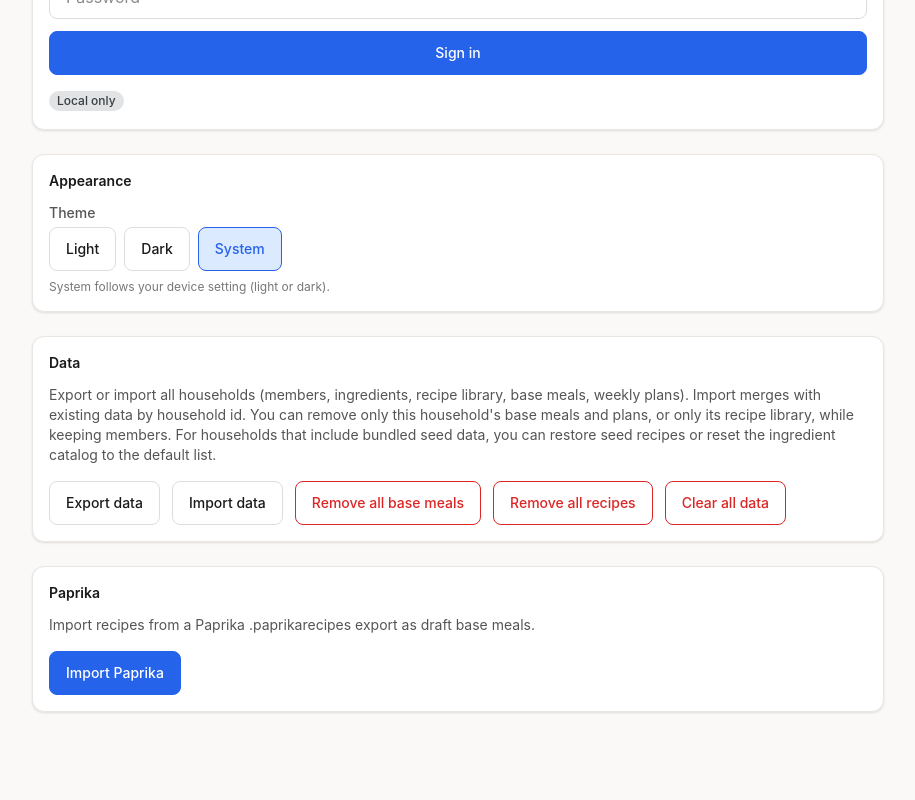
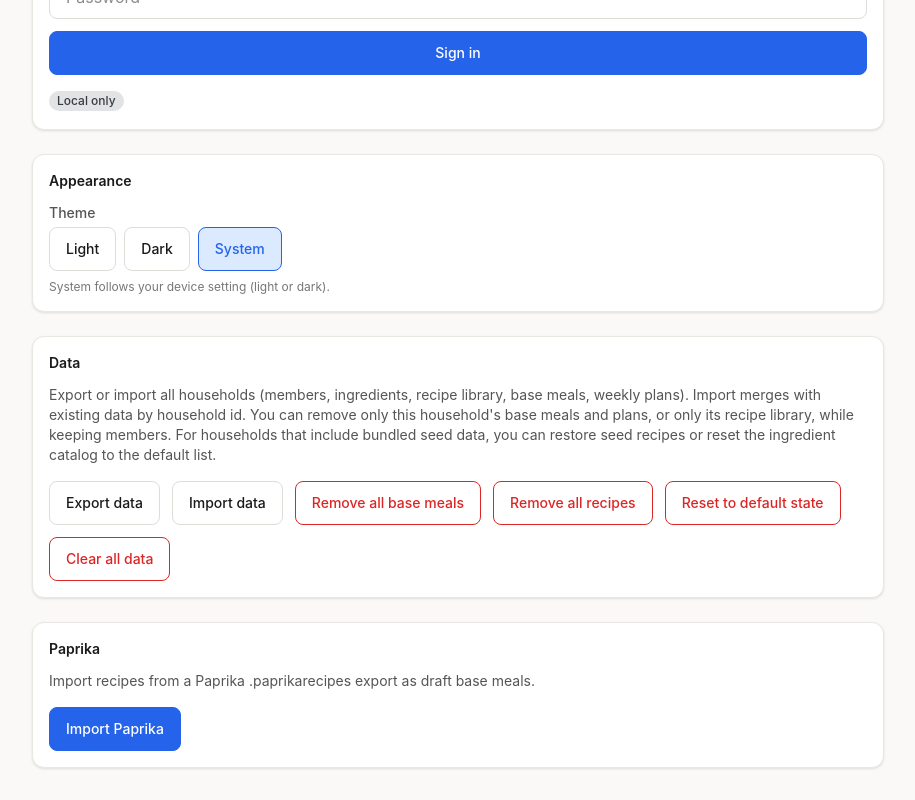
Before and after one commit to kahboom/one-base-plate, a React (Vite) app: page /household/1/settings in a window 1280 px wide. Shown: the part 523-1323 px from the top of the page, without its empty margins (182-1097 px from the left). Before the commit the page ends 1267 px from the top, so only its background shows below. Built offline with nearby package versions, Linux system fonts and the light colour scheme; no server answers.

Commit message:
chore: minor changes

```diff
--- a/src/pages/Settings.tsx
+++ b/src/pages/Settings.tsx
@@ -14,6 +14,7 @@ import {
   loadDefaultHouseholdId,
   mergeSeedRecipesForHousehold,
   resetHouseholdIngredientsToSeed,
+  resetToDefaultState,
   saveDefaultHouseholdId,
 } from '../storage';
 import { clearImportSession } from '../paprika-parser';
@@ -52,6 +53,12 @@ export default function Settings() {
     requestConfirm: requestConfirmSeedIngredients,
     confirm: confirmSeedIngredients,
     cancel: cancelSeedIngredients,
+  } = useConfirm();
+  const {
+    pending: pendingResetDefault,
+    requestConfirm: requestConfirmResetDefault,
+    confirm: confirmResetDefault,
+    cancel: cancelResetDefault,
   } = useConfirm();
   const [themePreference, setThemePreference] = useState<ThemePreference>(() =>
     loadThemePreference(),
@@ -106,6 +113,14 @@ export default function Settings() {
   function handleClearClick() {
     requestConfirm('', () => {
       clearAllHouseholdsAndDefault();
+      clearImportSession();
+      navigate('/households');
+    });
+  }
+
+  function handleResetToDefaultClick() {
+    requestConfirmResetDefault('', async () => {
+      await resetToDefaultState();
       clearImportSession();
       navigate('/households');
     });
@@ -258,6 +273,13 @@ export default function Settings() {
               Reset ingredients to defaults ({seedIngredientCount})
             </Button>
           )}
+          <Button
+            variant="danger"
+            data-testid="settings-reset-default-btn"
+            onClick={handleResetToDefaultClick}
+          >
+            Reset to default state
+          </Button>
           <Button variant="danger" data-testid="settings-clear-all-btn" onClick={handleClearClick}>
             Clear all data
           </Button>
@@ -279,6 +301,14 @@ export default function Settings() {
         </Button>
       </Card>
 
+      <ConfirmDialog
+        open={!!pendingResetDefault}
+        title="Reset to default state"
+        message="This will delete all your data and restore the app to its initial state with the default sample households. In-progress Paprika imports are also cleared. This cannot be undone."
+        confirmLabel="Reset to default"
+        onConfirm={confirmResetDefault}
+        onCancel={cancelResetDefault}
+      />
       <ConfirmDialog
         open={!!pending}
         title="Clear all data"
--- a/src/storage.ts
+++ b/src/storage.ts
@@ -260,6 +260,17 @@ export function clearDefaultHouseholdId(): void {
 export function clearAllHouseholdsAndDefault(): void {
   saveHouseholds([]);
   clearDefaultHouseholdId();
+}
+
+/** Clear all households, drop the seeded flag, and repopulate from bundled `seed-data.json`. */
+export async function resetToDefaultState(): Promise<void> {
+  clearAllHouseholdsAndDefault();
+  localStorage.removeItem(SEEDED_KEY);
+  await seedIfNeeded();
+  const households = loadHouseholds();
+  if (households.length > 0) {
+    saveDefaultHouseholdId(households[0]!.id);
+  }
 }
 
 /** Component refs that resolve against the household {@link Household.recipes} library. */
```
Also changed, not shown: 1 other file (tests, documents, lock files or other folders).
